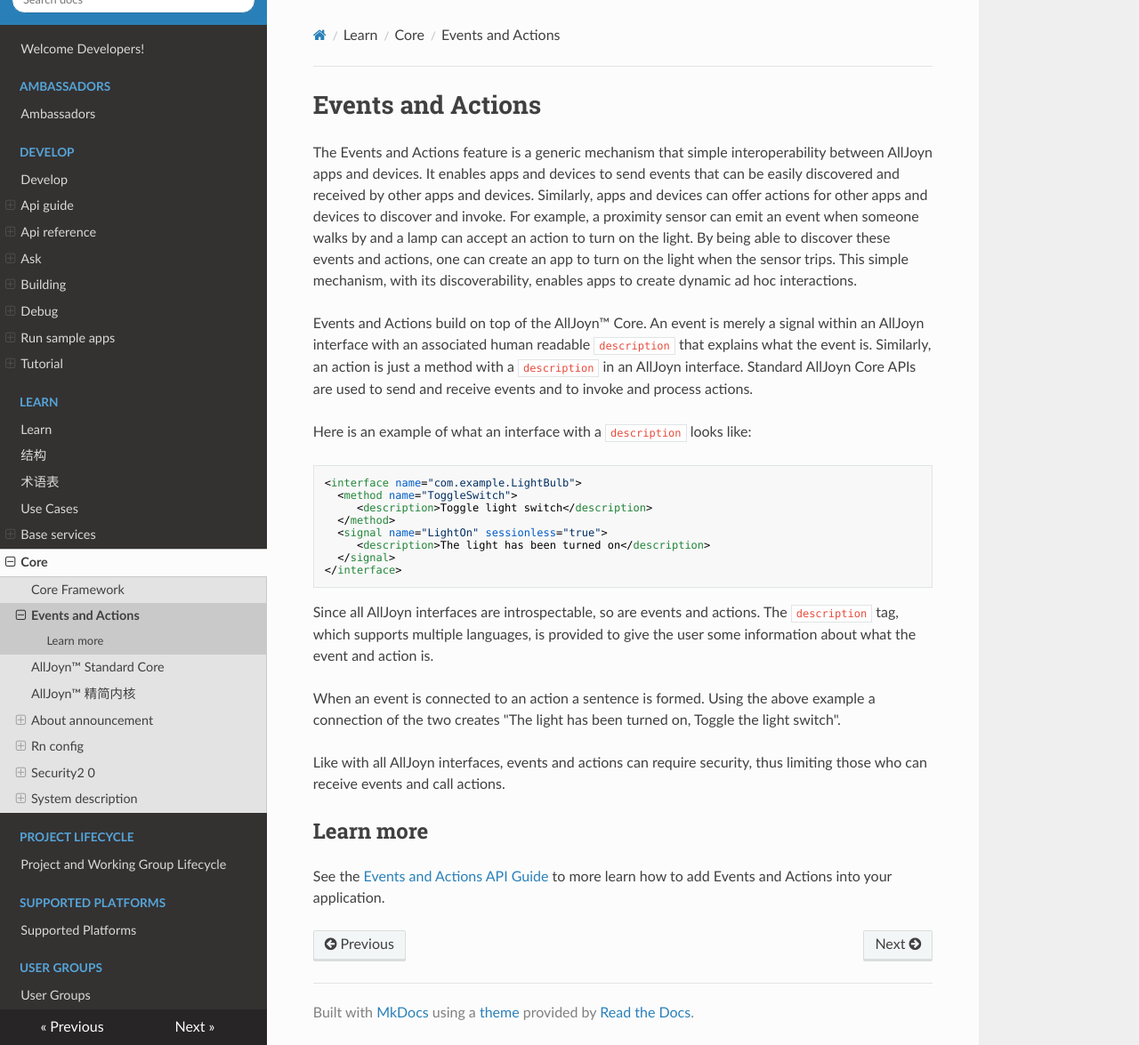
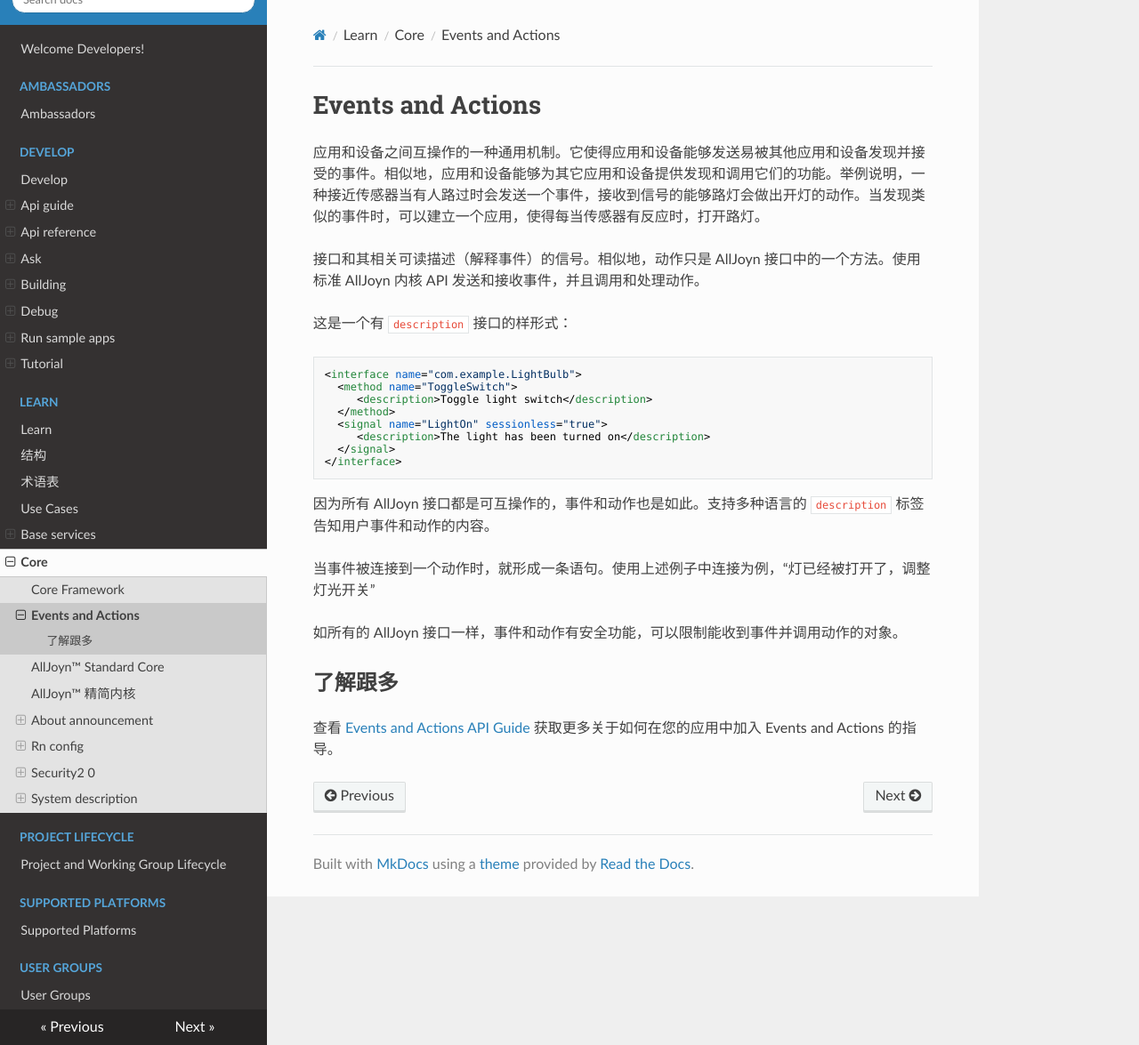
Before and after one commit to smart-conn/alljoyn-zh, an MkDocs documentation site: the page built from docs/learn/core/events-and-actions.md, in a window 1280 px wide and 1175 px high. Shown: the whole window at 89% size. Built offline with MkDocs 1.6.1, drawn with Linux system fonts in a browser that asks for light colours; nearby versions of some CDN libraries.

Commit message:
Update events-and-actions.md

````diff
--- a/docs/learn/core/events-and-actions.md
+++ b/docs/learn/core/events-and-actions.md
@@ -1,27 +1,10 @@
 # Events and Actions
 
-The Events and Actions feature is a generic mechanism that
-simple interoperability between AllJoyn apps and devices. It
-enables apps and devices to send events that can be easily
-discovered and received by other apps and devices. Similarly,
-apps and devices can offer actions for other apps and devices
-to discover and invoke. For example, a proximity sensor can emit
-an event when someone walks by and a lamp can accept an action
-to turn on the light. By being able to discover these events
-and actions, one can create an app to turn on the light when
-the sensor trips. This simple mechanism, with its discoverability,
-enables apps to create dynamic ad hoc interactions.
+应用和设备之间互操作的一种通用机制。它使得应用和设备能够发送易被其他应用和设备发现并接受的事件。相似地，应用和设备能够为其它应用和设备提供发现和调用它们的功能。举例说明，一种接近传感器当有人路过时会发送一个事件，接收到信号的能够路灯会做出开灯的动作。当发现类似的事件时，可以建立一个应用，使得每当传感器有反应时，打开路灯。
 
-Events and Actions build on top of the AllJoyn&trade; Core.
-An event is merely a signal within an AllJoyn interface with
-an associated human readable `description` that explains what
-the event is. Similarly, an action is just a method with a
-`description` in an AllJoyn interface. Standard AllJoyn Core
-APIs are used to send and receive events and to invoke and
-process actions.
+接口和其相关可读描述（解释事件）的信号。相似地，动作只是 AllJoyn 接口中的一个方法。使用标准 AllJoyn 内核 API 发送和接收事件，并且调用和处理动作。
 
-Here is an example of what an interface with a `description`
-looks like:
+这是一个有 `description` 接口的样形式：
 
 ```xml
 <interface name="com.example.LightBulb">
@@ -34,22 +17,14 @@ looks like:
 </interface>
 ```
 
-Since all AllJoyn interfaces are introspectable, so are events
-and actions. The `description` tag, which supports multiple
-languages, is provided to give the user some information about
-what the event and action is.
+因为所有 AllJoyn 接口都是可互操作的，事件和动作也是如此。支持多种语言的 `description` 标签告知用户事件和动作的内容。
 
-When an event is connected to an action a sentence is formed.
-Using the above example a connection of the two creates "The light
-has been turned on, Toggle the light switch".
+当事件被连接到一个动作时，就形成一条语句。使用上述例子中连接为例，“灯已经被打开了，调整灯光开关”
 
-Like with all AllJoyn interfaces, events and actions can require
-security, thus limiting those who can receive events and call
-actions.
+如所有的 AllJoyn 接口一样，事件和动作有安全功能，可以限制能收到事件并调用动作的对象。
 
-## Learn more
+## 了解跟多
 
-See the [Events and Actions API Guide][events-actions] to more
-learn how to add Events and Actions into your application.
+查看 [Events and Actions API Guide][events-actions] 获取更多关于如何在您的应用中加入 Events and Actions 的指导。
 
 [events-actions]: /develop/api-guide/events-and-actions
````
